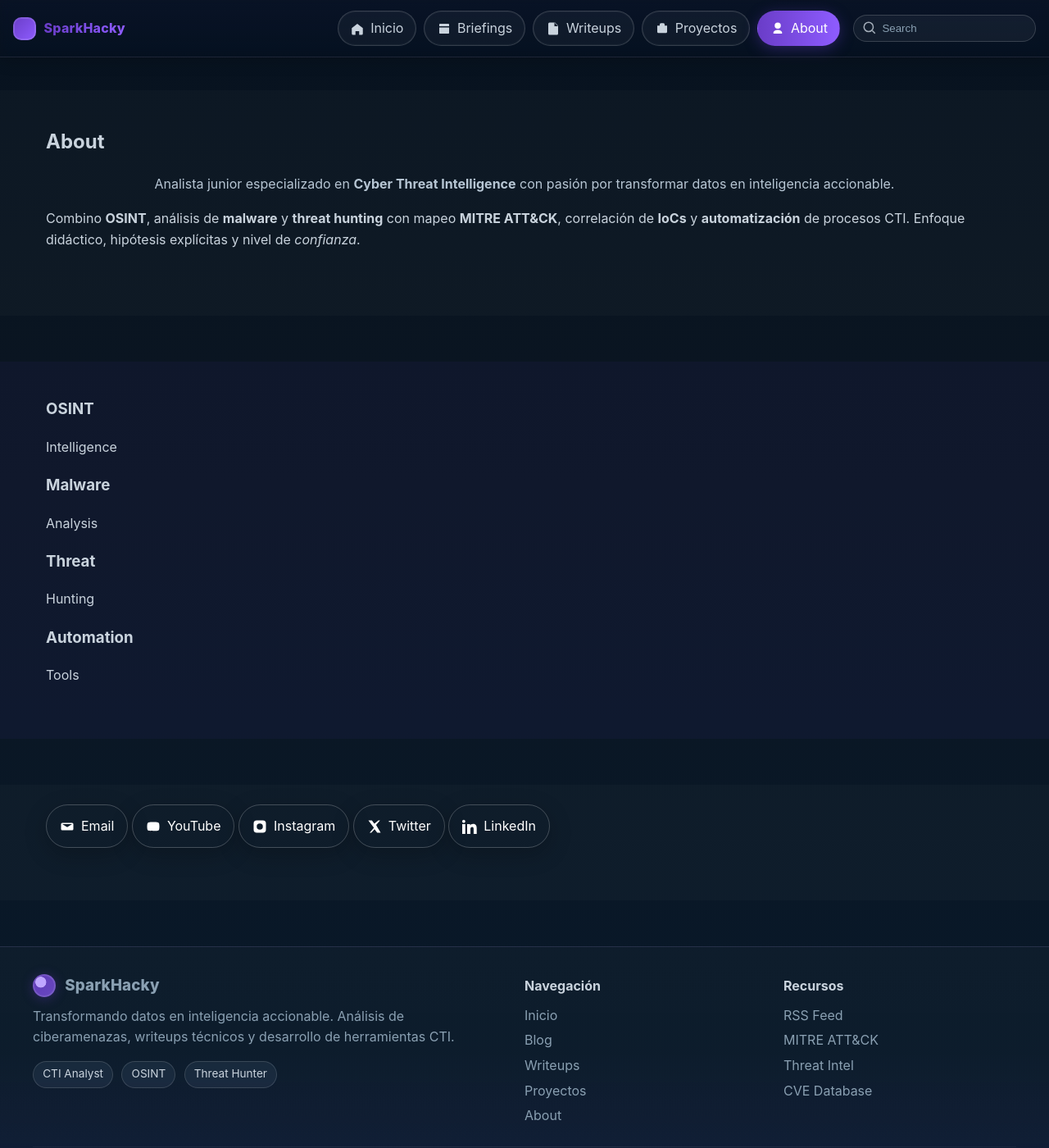
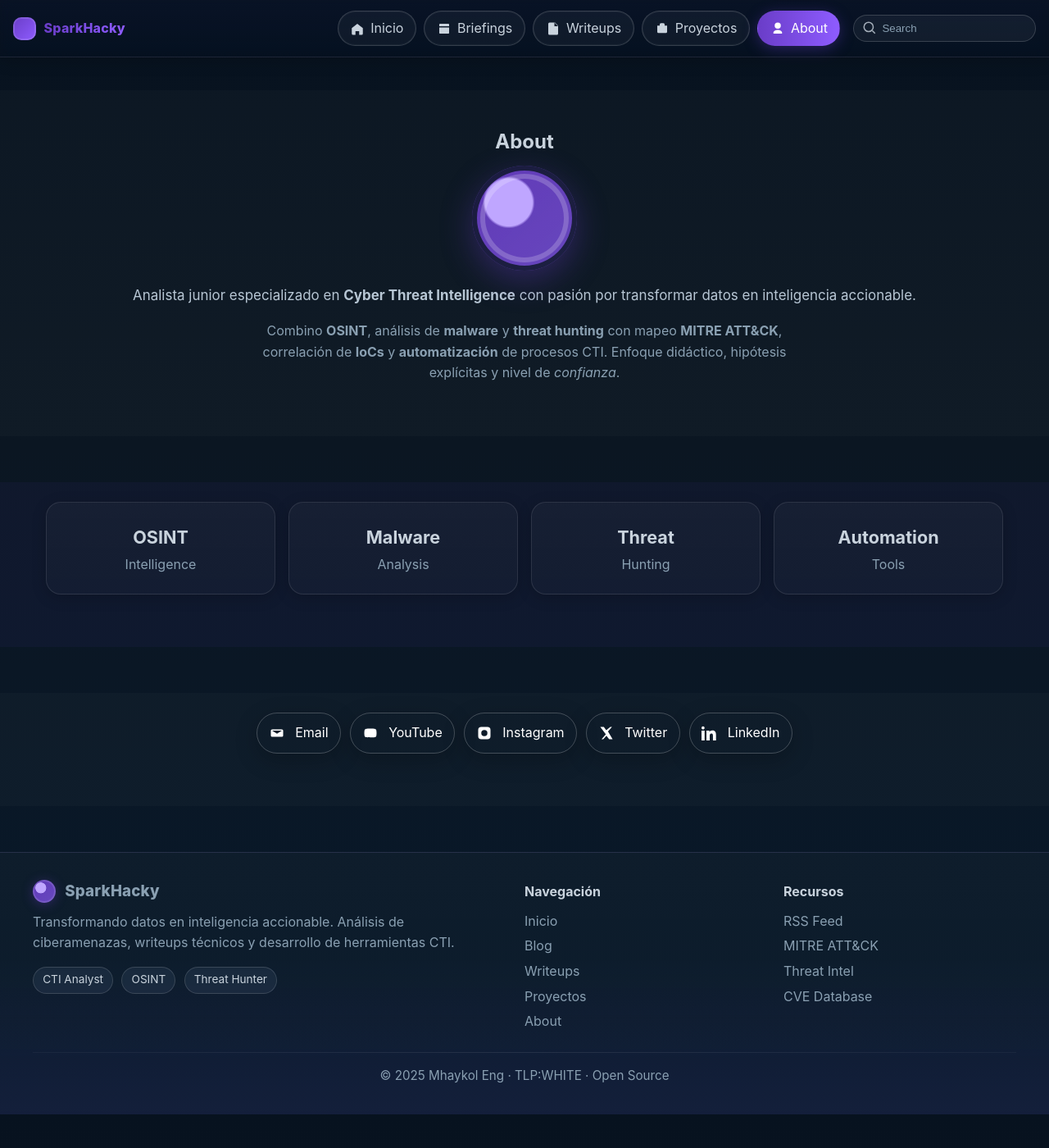
Before and after one commit to Sparkhacky/sparkhacky.github.io, a Jekyll site: the page built from about/index.md, in a window 1280 px wide and 1400 px high. Shown: the whole window at 82% size. Built offline with Jekyll 4.4.1, drawn with Linux system fonts in a browser that asks for light colours.

Commit message:
Update design.css

```diff
--- a/assets/css/design.css
+++ b/assets/css/design.css
@@ -372,3 +372,59 @@
 a:focus-visible, .btn:focus-visible, .pill-nav:focus-visible{
   outline: 3px solid #B3A0FF; outline-offset: 2px;
 }
+
+/* ========= About hero ========= */
+.about-hero{ text-align:center; }
+.about-hero h1{ margin-bottom:.6rem; }
+.about-hero .lede{ color:var(--ink); font-size:clamp(1.06rem, 1.2vw, 1.2rem); }
+.about-hero .lede-2{ color:var(--ink-2); max-width:70ch; margin:.4rem auto 0; }
+
+/* Avatar con anillo violeta */
+.avatar{
+  width:128px; height:128px; border-radius:50%;
+  margin: .4rem auto 1rem; position:relative;
+  background: radial-gradient(45% 45% at 35% 35%, #BFA6FF 0 50%, transparent 55%),
+              linear-gradient(135deg, rgba(106,61,200,.9), rgba(142,92,255,.7));
+  box-shadow: inset 0 0 0 6px rgba(11,22,34,.8), 0 12px 38px rgba(106,61,200,.35);
+}
+.avatar-ring{
+  position:absolute; inset:10px; border-radius:50%;
+  box-shadow: inset 0 0 0 6px rgba(255,255,255,.2);
+}
+
+/* Grid de tiles */
+.pill-grid{
+  display:grid; gap:1rem;
+  grid-template-columns: repeat(4, minmax(160px, 1fr));
+}
+@media (max-width:1000px){ .pill-grid{ grid-template-columns: repeat(2, 1fr); } }
+@media (max-width:560px){ .pill-grid{ grid-template-columns: 1fr; } }
+
+.pill-card{
+  display:flex; flex-direction:column; align-items:center; justify-content:center;
+  padding:1.4rem 1rem; border-radius:18px;
+  background:linear-gradient(180deg, rgba(255,255,255,.03), rgba(255,255,255,.02));
+  border:1px solid rgba(255,255,255,.10);
+  box-shadow: var(--shadow-sm);
+  text-decoration:none; color:var(--ink);
+  transition: transform .18s ease, box-shadow .18s ease, border-color .18s ease, background .18s ease;
+}
+.pill-card h3{ margin:.2rem 0 .2rem; font-size:1.35rem; }
+.pill-card .sub{ color:var(--ink-2); }
+.pill-card:hover{
+  transform: translateY(-3px);
+  box-shadow: var(--shadow-lg);
+  border-color: rgba(142,92,255,.35);
+}
+.pill-card:hover h3{
+  background: linear-gradient(90deg, var(--accent-2), var(--accent));
+  -webkit-background-clip:text; background-clip:text; color:transparent;
+  text-decoration:none;
+}
+
+/* Fila de redes sociales */
+.social-row{
+  display:flex; flex-wrap:wrap; gap:.7rem; justify-content:center;
+}
+.social-row .btn{ border-radius:999px; padding:.7rem .9rem; }
+.social-row .btn .i{ width:18px; height:18px; margin-right:.35rem; }
```
